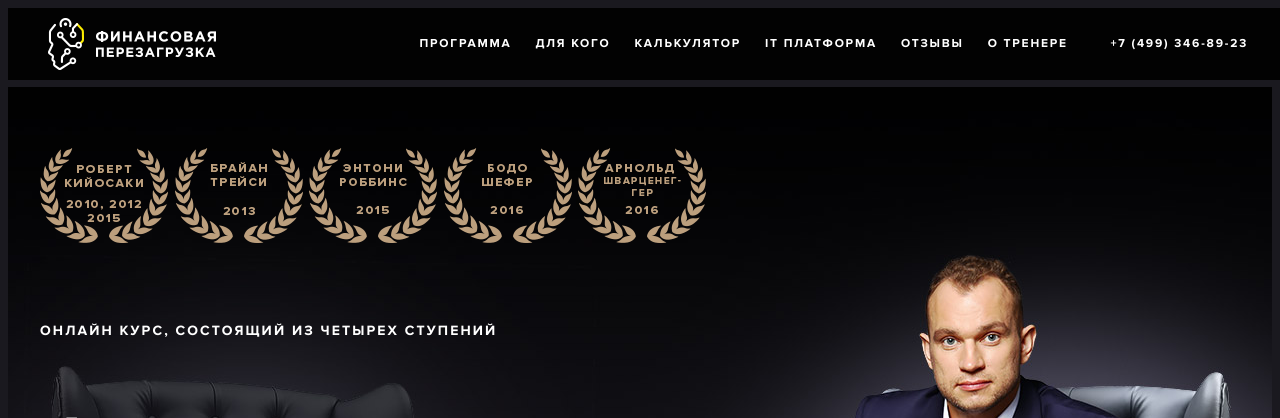
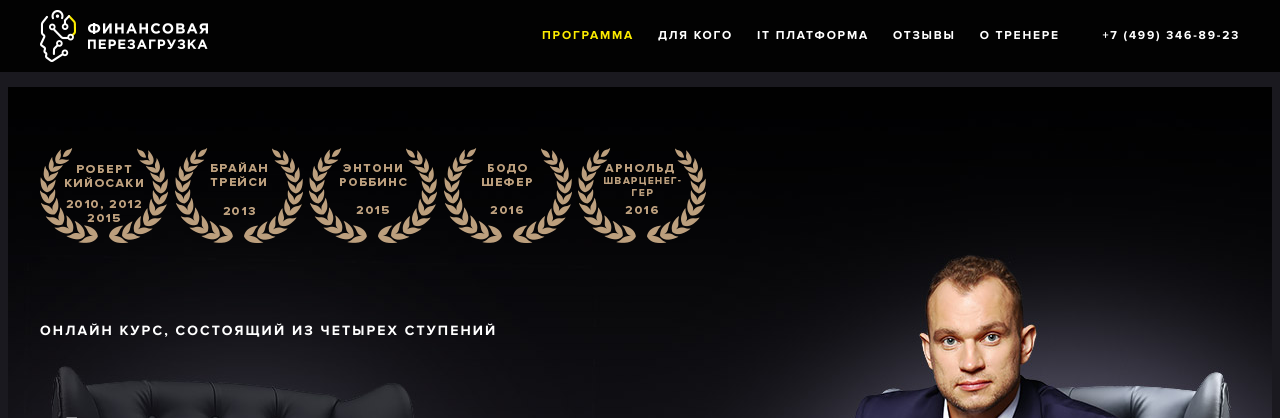
Before and after one commit to BulatSa/finperegruz, a PHP site: page / in a window 1280 px wide. Shown: the top 418 px of the page. Run offline with PHP 8.4, Linux system fonts and the light colour scheme; style sheets or scripts are compiled from the project's sources; some libraries are stand-ins or nearby versions; some web fonts are replaced.

Commit message:
scroll menu, some fixes

```diff
--- a/footer.php
+++ b/footer.php
@@ -2,19 +2,18 @@
 <div class="modals-sec">
 
 	<div id="modal-order" class="modal">
-		<p>Оставить заявку</p>
-		<p>Оставьте заявку и наш администратор свяжется с&nbsp;Вами в течение 10 минут</p>
-		<form class="ajax-form">
-			<input type="text" name="user_name" placeholder="Введите имя" data-label="Имя пользователя">
-			<input type="tel" name="user_tel" data-label="Телефон" placeholder="Введите телефон*" data-req="true">
-			<input type="email" name="user_email" placeholder="Введите e-mail*" data-label="Email" data-req="true">
-			<input type="hidden" value="Новая заявка" name="form_subject">
+		<p class="h4">Оставить заявку</p>
+		<p>Оставьте заявку и наш администратор свяжется с&nbsp;Вами в&nbsp;течение 10 минут</p>
+		<form>
+			<input type="text" name="XXX" placeholder="Введите имя">
+			<input type="tel" name="YYY" data-label="Телефон" placeholder="Введите телефон*" required>
+			<input type="email" name="WWW" placeholder="Введите e-mail*">
 			<button type="submit" class="btn">Отправить</button>
 		</form>
 	</div>
 
 	<div id="modal-thanks" class="modal">
-		<p>Спасибо за заявку!</p>
+		<p class="h4">Спасибо за заявку!</p>
 	</div>
 
 </div>
--- a/index.php
+++ b/index.php
@@ -1,20 +1,20 @@
 <?php include('header.php'); ?>
 
-<section class="header-menu-sec">
+<section class="header-menu-sec compensate-for-scrollbar">
 	<div class="container">
 		<div class="header-menu">
-			<a href="#" class="header-menu__logo">
+			<a href="#header-sec" class="header-menu__logo scrollto">
 				<img src="img/logo-top.png" alt="Финансовая перезагрузка">
 			</a>
 			<div class="header-menu__sub">
 				<nav class="header-menu__nav">
 					<ul>
-						<li><a href="#">Программа</a></li>
-						<li><a href="#">для кого</a></li>
-						<li><a href="#">Калькулятор</a></li>
-						<li><a href="#">it платформа</a></li>
-						<li><a href="#">отзывы</a></li>
-						<li><a href="#">О Тренере</a></li>
+						<li><a href="#s-levels" class="scrollto">Программа</a></li>
+						<li><a href="#s-faq-2" class="scrollto">для кого</a></li>
+<!--						<li><a href="#" class="scrollto">Калькулятор</a></li>-->
+						<li><a href="#s-preims" class="scrollto">it платформа</a></li>
+						<li><a href="#s-reviews" class="scrollto">отзывы</a></li>
+						<li><a href="#speaker-sec" class="scrollto">О Тренере</a></li>
 					</ul>
 				</nav>
 				<a href="tel:84993468923" class="header-menu__tel">+7 (499) 346-89-23</a>
@@ -23,7 +23,7 @@
 	</div>
 </section>
 
-<section class="header-sec">
+<section class="header-sec" id="header-sec">
 	<div class="header container">
 		<div class="row">
 			<div class="grid-8 grid-9_m grid-12_s">
@@ -41,7 +41,7 @@
 						<p>Научитесь мыслить как миллионер, создавать капитал с нуля и&nbsp;получать пассивный доход.</p>
 					</div>
 					<div class="header__info-contact">
-						<a href="#" class="btn">Принять участие<i class="i-right"></i></a>
+						<a href="#" class="btn fancy" data-src="#modal-order">Принять участие<i class="i-right"></i></a>
 						<p><span>Старт 2-го потока</span>14 декабря</p>
 					</div>
 
@@ -186,7 +186,12 @@
 </section>
 
 
-<section class="s-levels">
+<section class="s-levels" id="s-levels">
+
+	<a href="#s-levels" class="anchor scrollto">
+		<figure></figure>
+	</a>
+
 	<div class="container">
 
 		<header class="s-levels__head">
@@ -786,7 +791,7 @@
 </section>
 
 
-<section class="speaker-sec">
+<section class="speaker-sec" id="speaker-sec">
 	<div class="speaker container">
 		<div class="row">
 			<div class="grid-8 grid-9_l grid-12_s">
@@ -822,7 +827,7 @@
 				<div class="speaker__contact">
 					<img src="img/speaker/sign.png" alt="">
 					<p>Нашел путь к финансовой свободе<br>и помогу отыскать эту дорогу вам!</p>
-					<a href="#" class="btn">стать учеником<i class="i-right"></i></a>
+					<a href="#" class="btn fancy" data-src="#modal-order">стать учеником<i class="i-right"></i></a>
 				</div>
 			</div>
 		</div>
--- a/js/main.js
+++ b/js/main.js
@@ -1,71 +1,3 @@
-/***********************
- отправка формы в php BEGIN
-***********************/
-$(function($){
-
-	$(".ajax-form").on("submit", function(event) {
-		var form = $(this);
-		var send = true;
-		event.preventDefault();
-
-		$(this).find("[data-req='true']").each(function(){
-			if ($(this).val() === "") {
-				$(this).addClass('error');
-				send = false;
-			}
-			if ($(this).is('select')){
-				if ($(this).val() === null) {
-					$(this).addClass('error');
-					send = false;
-				}
-			}
-			if ($(this).is('input[type="checkbox"]')){
-				if ($(this).prop('checked') !== true) {
-					$(this).addClass('error');
-					send = false;
-				}
-			}
-		});
-
-		$(this).find("[data-req='true']").on('focus', function(){
-			$(this).removeClass('error');
-		});
-
-		var form_data = new FormData(this);
-
-		$("[data-label]").each(function () {
-			var input_name = $(this).attr('name');
-			var input_label__name = input_name + '_label';
-			var input_label__value = $(this).data('label');
-			form_data.append(input_label__name,input_label__value)
-		});
-
-		if (send === true) {
-			$.ajax({
-				type: "POST",
-				async: true,
-				url: "/send.php",
-				cache: false,
-				contentType: false,
-				processData: false,
-				data: form_data,
-				success: (function(result) {
-					var result_from_server = JSON.parse(result);
-					console.log(result_from_server);
-					$.fancybox.close();
-					$.fancybox.open({src  : '#modal-thanks'});
-					setTimeout(function() {$.fancybox.close();},4500);
-					form[0].reset();
-				})
-			});
-		}
-	});
-});
-/***********************
- отправка формы в php END
-***********************/
-
-
 /***********************
 Input mask BEGIN
 ***********************/
@@ -276,3 +208,34 @@ $(function($){
 /***********************
 preim slider END
 ***********************/
+
+
+/***********************
+ Link anchors BEGIN
+ ***********************/
+$(function($){
+
+	$('.header-menu__nav a').each(function () {
+		var target = $(this).attr('href');
+		$(target).addClass('__nav-section');
+	});
+
+	$(window).scroll(function() {
+		var w_scroll = $(window).scrollTop();
+		var w_height = $(window).height();
+		$('.header-menu__nav li').removeClass('active');
+		$('.__nav-section').each(function() {
+			var section_top = $(this).offset().top;
+			var section_h = $(this).outerHeight();
+
+			if ((w_scroll >= section_top-w_height/2) && (w_scroll < section_top + section_h-80)){
+				var section_index = $(this).index('.__nav-section');
+				$('.header-menu__nav li').eq(section_index).addClass('active');
+			}
+		});
+	});
+
+});
+/***********************
+ Link anchors END
+ ***********************/
--- a/sass/modules/_forms.scss
+++ b/sass/modules/_forms.scss
@@ -1,14 +1,19 @@
 label{cursor: pointer;}
 
 input[type="text"],input[type="tel"],input[type="email"],input[type="password"],textarea{
-	display: inline-block;
+	display: block;
+	width: 100%;
+	margin-bottom: 10px;
 	font-family: $font;
-	font-size: 14px;
+	font-size: 16px;
 	line-height: 1.3;
 	-webkit-appearance: none;
-	border: 1px solid #666;
-	padding: 5px 10px;
+	border: 2px solid #9e9e9e;
+	background: #f6f6f6;
+	border-radius: 40px;
+	padding: 10px 25px;
 	overflow: visible;
+	transition: all 0.3s ease;
 
 	@include placeholder {
 		font-size: 14px;
@@ -17,8 +22,14 @@ input[type="text"],input[type="tel"],input[type="email"],input[type="password"],
 		transition: all 0.3s ease;
 	}
 
+	&:hover{
+		border: 2px solid #000;
+	}
+
 	&:focus{
 		outline: none;
+		border: 2px solid #000;
+		box-shadow: 0 2px 8px 0 rgba(0,0,0,0.4);
 		@include placeholder {
 			opacity: 0;
 		}
--- a/sass/modules/_header.scss
+++ b/sass/modules/_header.scss
@@ -137,6 +137,7 @@
 		font-size: 30px;
 		color: #000;
 		background: #fff;
+		transition: background 0.3s ease,box-shadow 0.3s ease;
 		@include res(xl) {
 			width: 80px;
 			height: 80px;
@@ -158,6 +159,12 @@
 			margin-left: $pad-xs;
 			font-size: 18px;
 		}
+
+		&:hover{
+			background: $link-hover;
+			box-shadow: 0 2px 10px 0 rgba(0,0,0,0.5);
+		}
+
 		i {
 			display: inline-block;
 			margin-left: 10px;
@@ -181,9 +188,12 @@
 	position: fixed;
 	padding-top: $pad-xxs;
 	padding-bottom: $pad-xxs;
-	width: 100%;
+	left: 0;
+	right: 0;
+	top: 0;
 	background: #020202;
 	z-index: 50;
+	transform: translate3d(0,0,0);
 	@include res(l) {
 		padding-top: 8px;
 		padding-bottom: 8px;
@@ -252,6 +262,12 @@
 			color: $link-hover;
 		}
 	}
+
+	li.active{
+		a{
+			color: $link-hover;
+		}
+	}
 }
 
 .header-menu__tel {
--- a/sass/modules/_modals.scss
+++ b/sass/modules/_modals.scss
@@ -1,6 +1,6 @@
 .modal{
 	display: none;
-	width: 500px;
+	width: 400px;
 	max-width: 100%;
 	transition: transform 0.4s ease,opacity 0.4s ease;
 	transform: translate3d(0,-60px,0) scale(1.1);
@@ -37,6 +37,10 @@
 	&--level-4{
 		background-image: url(../img/levels/level-color-4.jpg);
 	}
+
+	form{
+		margin-top: 15px;
+	}
 }
 
 .fancybox-slide--current {
```
